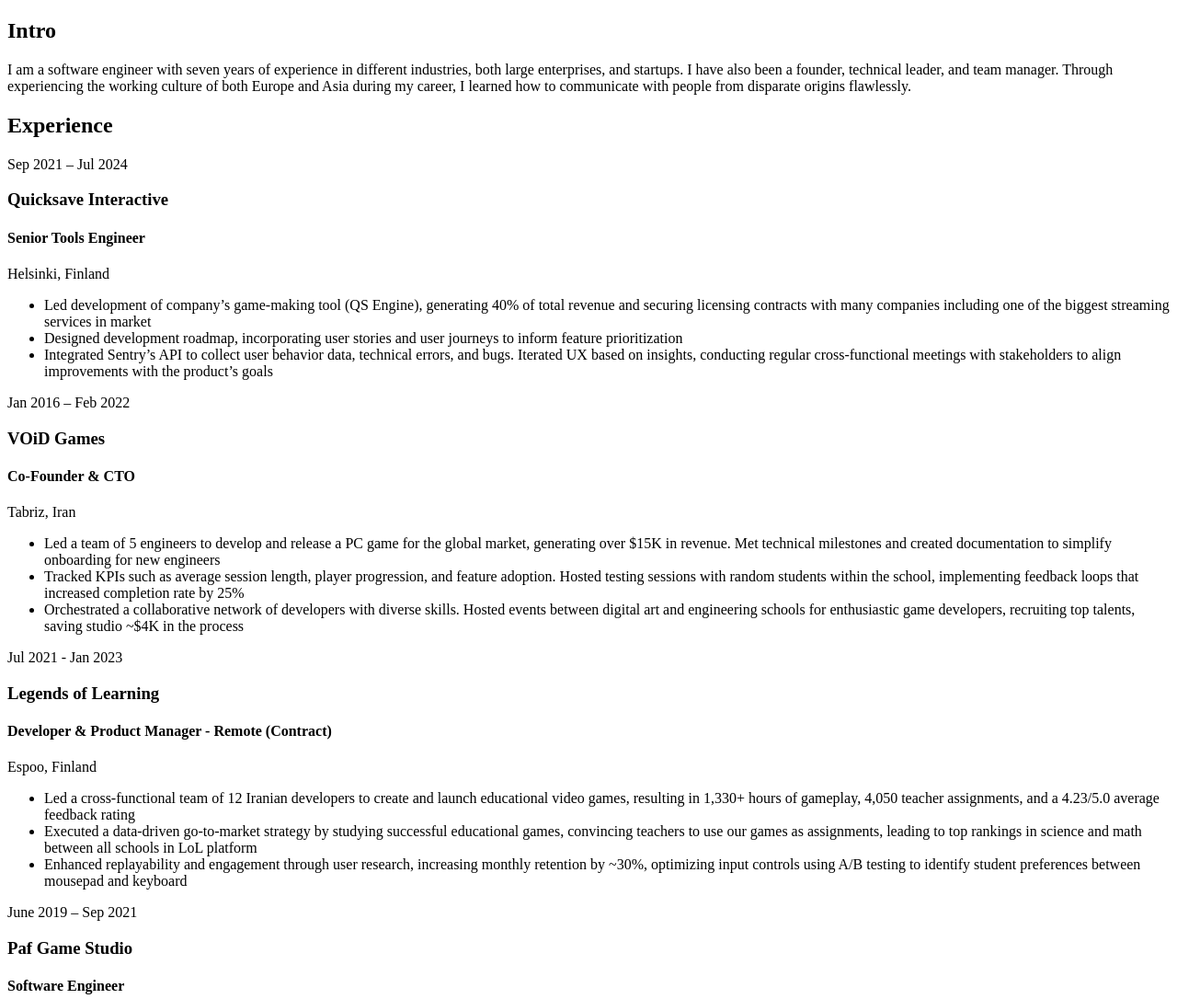
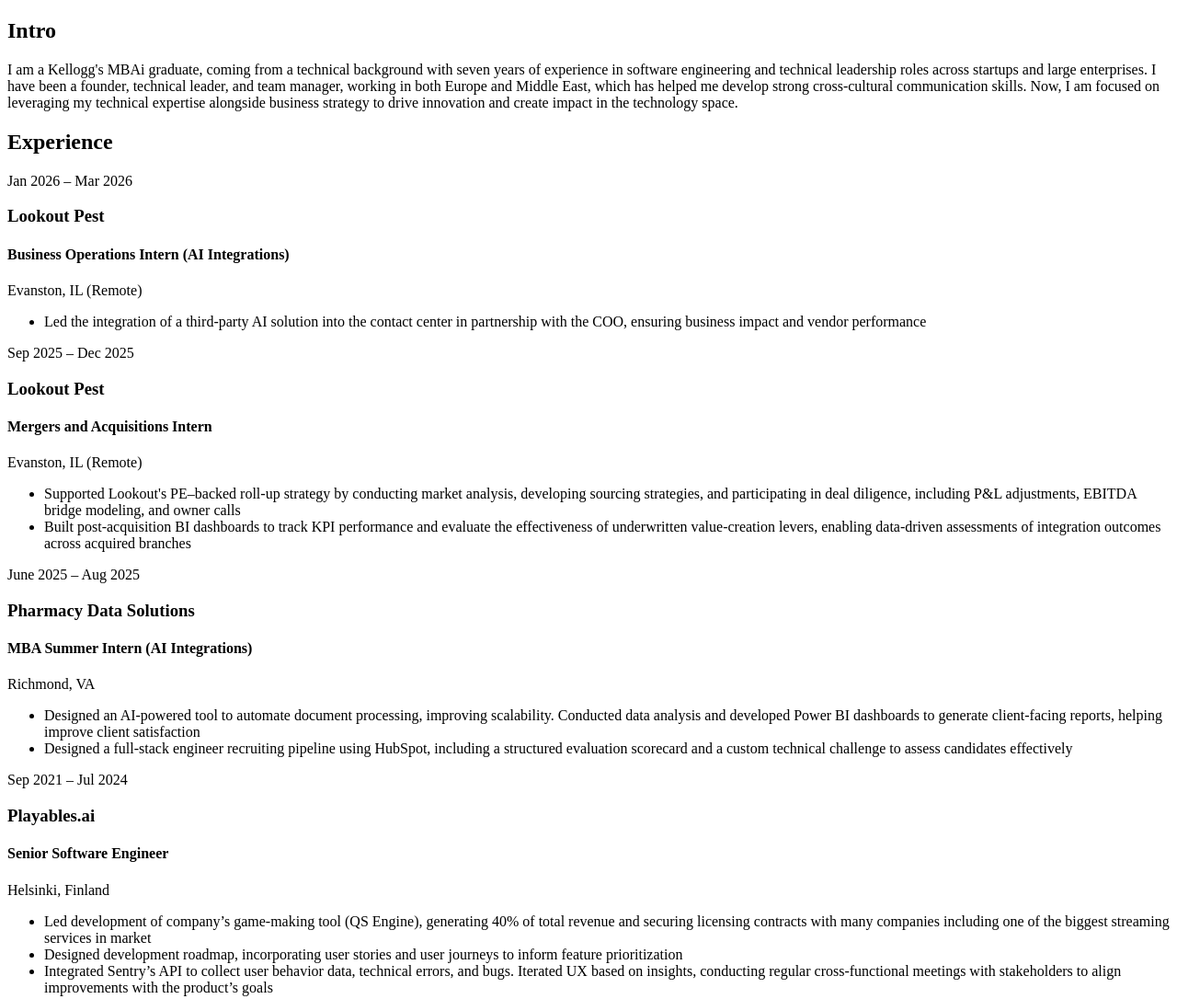
Before and after one commit to amiralizadehit/amiralizadehit.github.io, a plain HTML site: page cv.html in a window 1280 px wide. Shown: the top 1086 px of the page at 92% size. Drawn offline with Linux system fonts and the light colour scheme.

Commit message:
Refactor code structure for improved readability and maintainability + Update content

```diff
--- a/cv.html
+++ b/cv.html
@@ -24,11 +24,11 @@
           <div class="c-intro">
             <div class="o-content__body">
               <p>
-                I am a software engineer with seven years of experience in different industries, both large enterprises,
-                and startups.
-                I have also been a founder, technical leader, and team manager. Through experiencing the working culture
-                of both Europe and Asia during my career,
-                I learned how to communicate with people from disparate origins flawlessly.
+                I am a Kellogg's MBAi graduate, coming from a technical background with seven years of experience in software
+                engineering and technical leadership roles across startups and large enterprises. I have been a founder, technical
+                leader, and team manager, working in both Europe and Middle East, which has helped me develop strong cross-cultural
+                communication skills. Now, I am focused on leveraging my technical expertise alongside business strategy to drive
+                innovation and create impact in the technology space.
               </p>
             </div>
           </div>
@@ -66,9 +66,79 @@
             <div class="o-content">
               <div class="o-grid">
                 <div class="o-grid__col-md-5">
+                  <div class="c-work__timeframe">Jan 2026 &ndash; Mar 2026</div>
+                  <h3 class="c-work__heading">Lookout Pest</h3>
+                  <h4 class="c-work__title">Business Operations Intern (AI Integrations)</h4>
+                  <div class="c-work__location">Evanston, IL (Remote)</div>
+                </div>
+                <div class="o-grid__col-md-7">
+                  <ul>
+                    <li>Led the integration of a third-party AI solution into the contact center in partnership with the
+                      COO, ensuring business impact and vendor performance</li>
+                  </ul>
+                </div>
+              </div>
+              <!-- /o-grid -->
+            </div>
+            <!-- /o-content -->
+          </div>
+          <div class="c-timeline__item">
+            <div class="c-timeline__point  t-timeline__point  t-primary-bg"></div>
+            <div class="o-content">
+              <div class="o-grid">
+                <div class="o-grid__col-md-5">
+                  <div class="c-work__timeframe">Sep 2025 &ndash; Dec 2025</div>
+                  <h3 class="c-work__heading">Lookout Pest</h3>
+                  <h4 class="c-work__title">Mergers and Acquisitions Intern</h4>
+                  <div class="c-work__location">Evanston, IL (Remote)</div>
+                </div>
+                <div class="o-grid__col-md-7">
+                  <ul>
+                    <li>Supported Lookout's PE&ndash;backed roll-up strategy by conducting market analysis, developing
+                      sourcing strategies, and participating in deal diligence, including P&amp;L adjustments, EBITDA
+                      bridge modeling, and owner calls</li>
+                    <li>Built post-acquisition BI dashboards to track KPI performance and evaluate the effectiveness of
+                      underwritten value-creation levers, enabling data-driven assessments of integration outcomes
+                      across acquired branches</li>
+                  </ul>
+                </div>
+              </div>
+              <!-- /o-grid -->
+            </div>
+            <!-- /o-content -->
+          </div>
+          <div class="c-timeline__item">
+            <div class="c-timeline__point  t-timeline__point  t-primary-bg"></div>
+            <div class="o-content">
+              <div class="o-grid">
+                <div class="o-grid__col-md-5">
+                  <div class="c-work__timeframe">June 2025 &ndash; Aug 2025</div>
+                  <h3 class="c-work__heading">Pharmacy Data Solutions</h3>
+                  <h4 class="c-work__title">MBA Summer Intern (AI Integrations)</h4>
+                  <div class="c-work__location">Richmond, VA</div>
+                </div>
+                <div class="o-grid__col-md-7">
+                  <ul>
+                    <li>Designed an AI-powered tool to automate document processing, improving scalability. Conducted data
+                      analysis and developed Power BI dashboards to generate client-facing reports, helping improve client
+                      satisfaction</li>
+                    <li>Designed a full-stack engineer recruiting pipeline using HubSpot, including a structured evaluation
+                      scorecard and a custom technical challenge to assess candidates effectively</li>
+                  </ul>
+                </div>
+              </div>
+              <!-- /o-grid -->
+            </div>
+            <!-- /o-content -->
+          </div>
+          <div class="c-timeline__item">
+            <div class="c-timeline__point  t-timeline__point  t-primary-bg"></div>
+            <div class="o-content">
+              <div class="o-grid">
+                <div class="o-grid__col-md-5">
                   <div class="c-work__timeframe">Sep 2021 &ndash; Jul 2024</div>
-                  <h3 class="c-work__heading">Quicksave Interactive</h3>
-                  <h4 class="c-work__title">Senior Tools Engineer</h4>
+                  <h3 class="c-work__heading">Playables.ai</h3>
+                  <h4 class="c-work__title">Senior Software Engineer</h4>
                   <div class="c-work__location">Helsinki, Finland</div>
                 </div>
                 <div class="o-grid__col-md-7">
@@ -203,10 +273,10 @@
               <div class="o-content">
                 <div class="o-grid">
                   <div class="o-grid__col-md-5">
-                    <div class="c-work__timeframe">Sep 2024 &ndash; Present</div>
+                    <div class="c-work__timeframe">Sep 2024 &ndash; March 2026</div>
                     <h3 class="c-work__heading">Kellogg School of Management | McCormick School of Engineering</h3>
-                    <h4 class="c-work__title">Candidate for Joint Degree: MBA, Artificial Intelligence</h4>
-                    <div class="c-work__location">Evanston, IL</div>
+                    <h4 class="c-work__title">MBAi Graduate: Joint Degree, MBA &amp; Artificial Intelligence</h4>
+                    <div class="c-work__location">Chicago, IL</div>
                   </div>
                   <div class="o-grid__col-md-7">
                     <ul>
@@ -498,7 +568,7 @@
               <div class="o-content">
                 <div class="o-content__body">
                   <h4>Location</h4>
-                  <address>Evanston, IL</address>
+                  <address>Chicago, IL</address>
                 </div>
               </div>
               <!-- /o-content -->
```
Also changed, not shown: assets/css/custom.css (+6 -1 lines), assets/js/main.js (+25 -6 lines), index.html (+3 -3 lines), project.html (+2 -2 lines), lookout.jpg (added), 1 other file.
